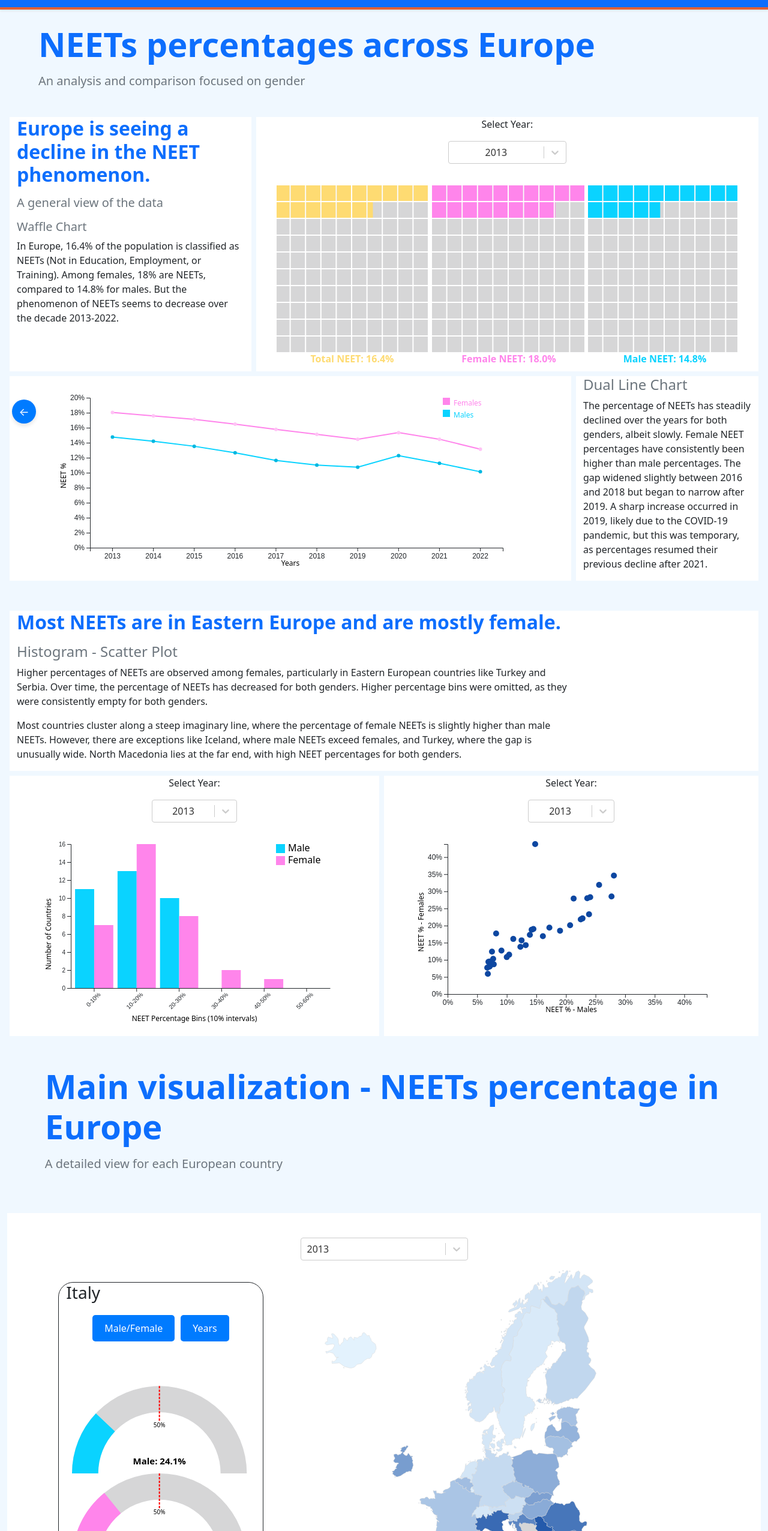
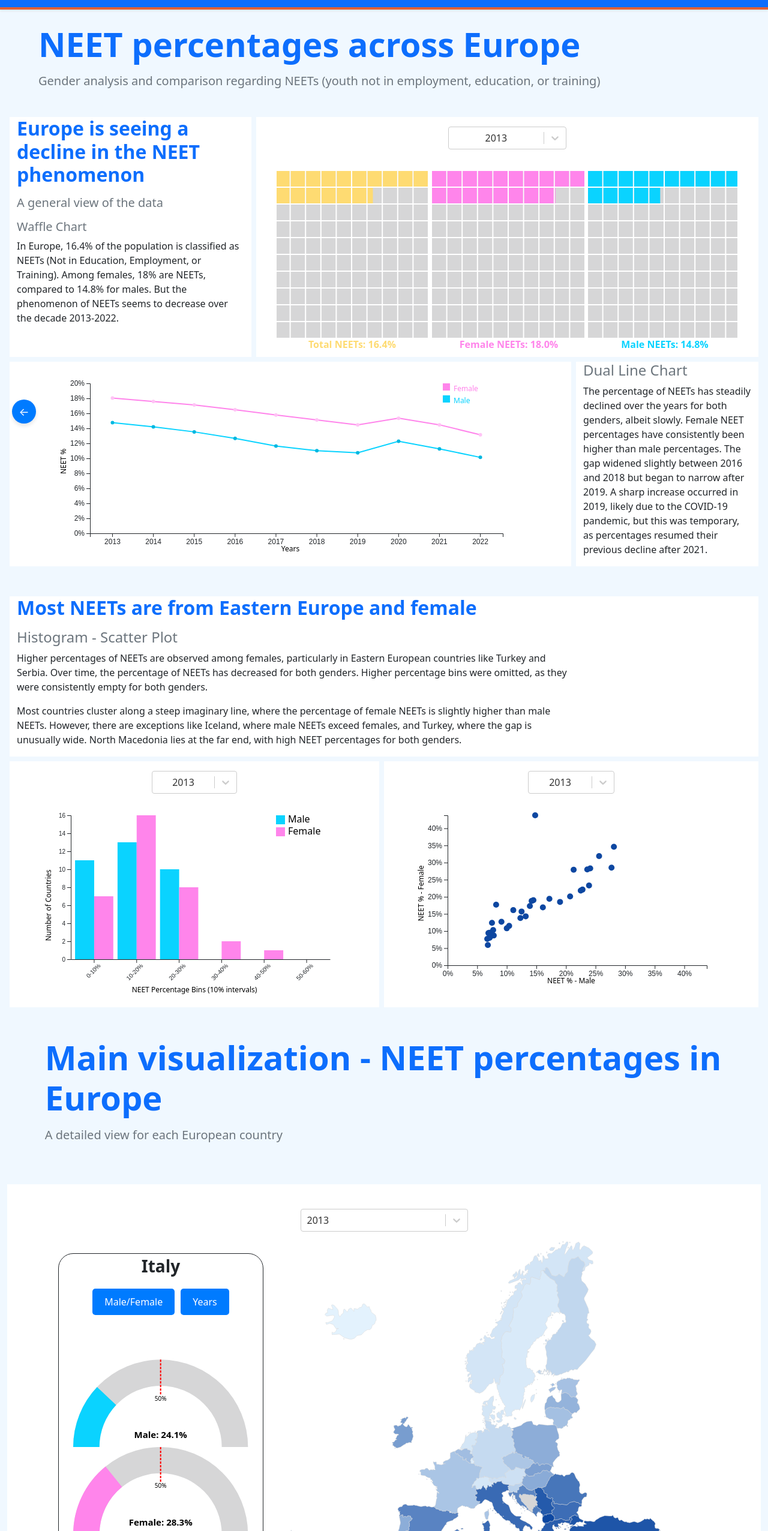
Before and after one commit to Sasmukni/GoodSoupDataVis, a React (Create React App) app: page /#/project/NEET in a window 1280 px wide. Shown: the part 74-2626 px from the top of the page at 60% size. Built offline with nearby package versions, Linux system fonts and the light colour scheme.

Commit message:
small changes over the website

```diff
--- a/src/project/routes/projectHome.js
+++ b/src/project/routes/projectHome.js
@@ -43,7 +43,7 @@ function ProjectHome() {
         <header className="Project-header text-left py-4">
             <div className="col-12">
                 <h1 className="display-4 fw-bold text-primary mb-3">Third-level education rates across Europe</h1>
-                <h2 className="h5 text-secondary mt-3">An analysis and comparison focused on gender</h2>
+                <h2 className="h5 text-secondary mt-3">Gender analysis and comparison regarding third-level education students</h2>
             </div>
         </header>
         <div className="container-fluid my-3">
@@ -91,7 +91,7 @@ function ProjectHome() {
 
             <div className='barrier'></div>
             <div className="col-12 Project-header">
-                <h2 className="display-4 fw-bold text-primary mb-3">Main visualization - Third Grade Students in Europe</h2>
+                <h2 className="display-4 fw-bold text-primary mb-3">Main visualization - Third-level students in Europe</h2>
                 <h3 className="h5 text-secondary mt-3">A detailed view for each European country</h3>
             </div>
             <div className='row'>
@@ -99,7 +99,7 @@ function ProjectHome() {
                     <ChoroplethMap width={window.innerWidth - 0.2 * window.innerWidth} height={window.innerHeight* 3/4} colors={colorsType}/>
                 </div>
                 <div className="container my-3 white border_external_left border_external_right">
-                <h2 className="text-primary fw-bold mb-3">Understanding the data - Tertiary Education</h2>
+                <h2 className="text-primary fw-bold mb-3">Understanding the data - Tertiary education</h2>
                 <p className="text-muted text-start fs-5 px-3">
                 Turkey consistently has the highest number of students, nearly doubling since 2013, far surpassing other European countries. Up to 2019, the United Kingdom ranked second, though its numbers remained stable, potentially due to Brexit. Western European countries generally have more students than Eastern European ones, likely due to larger populations and their appeal to international students.</p>
             </div>
@@ -114,7 +114,7 @@ function ProjectHome() {
             <div className='row white'>
                 <div className='col-3 border_right border_external_left'>
 
-                <h2 className="text-primary fw-bold mb-3">The flow of students in higher education.</h2>
+                <h2 className="text-primary fw-bold mb-3">The flow of students in higher education</h2>
                 <h4 className='text-secondary'>Sankey chart</h4>
                     <p>Turkey has the highest number of students, followed by countries with large populations or those popular with international students, and finally smaller countries. Overall, there are slightly more female students than male students in Europe. The bachelor’s level is the most common education level, followed by master’s, short-cycle, and doctoral levels.
                     </p>
@@ -131,7 +131,7 @@ function ProjectHome() {
                     <BubbleChart colors={colorsType} width={window.innerWidth - 0.3 * window.innerWidth} height={window.innerHeight* 7/10}/>
                 </div>
                 <div className='col-3 border_external_right'>
-                    <h2 className="text-primary fw-bold mb-3">Female Doctoral Students in Europe.</h2>
+                    <h2 className="text-primary fw-bold mb-3">Female doctoral students in Europe</h2>
                     <h4 className='text-secondary'>Bubble chart</h4>
                     <p>Up until 2019, the United Kingdom, Germany, and Turkey had the highest number of female doctoral students. The number of female doctoral students is generally proportional to the population size of each country.</p>
 
@@ -140,7 +140,7 @@ function ProjectHome() {
             <div className='barrier'></div>
             <div className='row white'>
             <div className='col-3 border_right border_external_left'>
-                    <h2 className="text-primary fw-bold mb-3">The ranking of European nations with the most female students.
+                    <h2 className="text-primary fw-bold mb-3">The ranking of European nations according to the number of female students
                     </h2>
                     <h4 className='text-secondary'>Bar chart</h4>
                     <p>Using the average number of female students per country, Turkey leads with almost twice as many as the United Kingdom, which ranks second.
--- a/src/project/routes/subsidiaryPage.js
+++ b/src/project/routes/subsidiaryPage.js
@@ -38,15 +38,15 @@ function SubsidiaryPage() {
     <div className="App">
         <header className=" Project-header text-left py-4">
             <div className='col-12'>
-            <h1 className="display-4 fw-bold text-primary mb-3">NEETs percentages across Europe</h1>
-            <h2 className="h5 text-secondary mt-3">An analysis and comparison focused on gender</h2>
+            <h1 className="display-4 fw-bold text-primary mb-3">NEET percentages across Europe</h1>
+            <h2 className="h5 text-secondary mt-3">Gender analysis and comparison regarding NEETs (youth not in employment, education, or training)</h2>
             </div>
         </header>
         <div className="container-fluid my-3">
 
             <div className='row white'>
                 <div className='col-4 border_right border_external_left'>
-                <h2 className="text-primary fw-bold mb-3">Europe is seeing a decline in the NEET phenomenon.</h2>
+                <h2 className="text-primary fw-bold mb-3">Europe is seeing a decline in the NEET phenomenon</h2>
                 <h3 className="h5 text-secondary mt-3">A general view of the data</h3>
                 <h3 className="h5 text-secondary mt-3">Waffle Chart</h3>
                 <p>In Europe, 16.4% of the population is classified as NEETs (Not in Education, Employment, or Training). Among females, 18% are NEETs, compared to 14.8% for males. But the phenomenon of NEETs seems to decrease over the decade 2013-2022.</p>
@@ -69,7 +69,7 @@ function SubsidiaryPage() {
             <div className='row white'>
                 <div className='col-12 border_external_left border_external_right'>
                 <div className='col-9'>
-                    <h2 className="text-primary fw-bold mb-3">Most NEETs are in Eastern Europe and are mostly female.</h2>
+                    <h2 className="text-primary fw-bold mb-3">Most NEETs are from Eastern Europe and female</h2>
                     <h4 className='text-secondary'>Histogram - Scatter Plot</h4>
                     <p>Higher percentages of NEETs are observed among females, particularly in Eastern European countries like Turkey and Serbia. Over time, the percentage of NEETs has decreased for both genders. Higher percentage bins were omitted, as they were consistently empty for both genders.</p>
                     <p>Most countries cluster along a steep imaginary line, where the percentage of female NEETs is slightly higher than male NEETs. However, there are exceptions like Iceland, where male NEETs exceed females, and Turkey, where the gap is unusually wide. North Macedonia lies at the far end, with high NEET percentages for both genders.</p>
@@ -85,7 +85,7 @@ function SubsidiaryPage() {
             </div>
             <div className='barrier'></div>
             <div className="col-12 Project-header">
-                <h2 className="display-4 fw-bold text-primary mb-3">Main visualization - NEETs percentage in Europe</h2>
+                <h2 className="display-4 fw-bold text-primary mb-3">Main visualization - NEET percentages in Europe</h2>
                 <h3 className="h5 text-secondary mt-3">A detailed view for each European country</h3>
             </div>
             <div className='row'>
@@ -100,7 +100,7 @@ function SubsidiaryPage() {
             <div className='barrier'></div>
             <div className='row white'>
                 <div className='col-3 border_right border_external_left'>
-                    <h2 className="text-primary fw-bold mb-3">Turkey has the greatest gender imbalance among NEETs.</h2>
+                    <h2 className="text-primary fw-bold mb-3">Turkey has the greatest gender imbalance among NEETs</h2>
                     <h4 className='text-secondary'>Multiple Stacked Bar Chart
                     </h4>
                     <p>North Macedonia has the highest overall NEET percentage relative to its population, while Turkey has the largest percentage of female NEETs, with a significant gender imbalance. Northern European countries are more balanced and have smaller NEET percentages for both genders.</p>
--- a/src/project/visualizations/AlluvialChart.js
+++ b/src/project/visualizations/AlluvialChart.js
@@ -87,7 +87,7 @@ const yearOptions = [
     {label : 2021, value: data2021},
     {label : 2022, value: data2022}
 ];
-const [topSelected, setTopSelected] = useState(data2022);
+const [topSelected, setTopSelected] = useState(data2013);
 
 const svgRef = useRef();
 const tooltipRef = useRef();
--- a/src/project/visualizations/DualLineChart.js
+++ b/src/project/visualizations/DualLineChart.js
@@ -131,8 +131,8 @@ export default function DualLineChart({
       .attr("transform", `translate(${width - marginRight - 100}, ${marginTop})`);
 
     const legendData = [
-      { label: "Females", color: colors["Females"] },
-      { label: "Males", color: colors["Males"] }
+      { label: "Female", color: colors["Females"] },
+      { label: "Male", color: colors["Males"] }
     ];
 
     legend.selectAll(".legend-item")
--- a/src/project/visualizations/Histogram.js
+++ b/src/project/visualizations/Histogram.js
@@ -153,8 +153,7 @@ export default function Histogram({
 
   return (
     <div style={{ textAlign: "center" }}>
-      <label htmlFor="year-select">Select Year: </label>
-        <div className='container my-3 filters-bar d-flex justify-content-center gap-3'>
+      <div className='container my-3 filters-bar d-flex justify-content-center gap-3'>
       <Select
           style={{ marginBottom: '10px' }}
           className={window.innerWidth > 1024 ? "w-25" : "w-50"}
--- a/src/project/visualizations/MapSubsectionNEET.js
+++ b/src/project/visualizations/MapSubsectionNEET.js
@@ -20,14 +20,12 @@ export default function MapSubsectionNEET({
 
     return (
 
-    <div>
-        <h3>{nation}</h3>
+    <div style={{
+        textAlign: "center",
+      }}>
+        <h3 className="fw-bold mb-3 mt-1">{nation}</h3>
         {data.length?
         <>
-        {/*<div>
-            <button onClick={() => setCategory("Gauge")}>Male/Female</button>
-            <button onClick={() => setCategory("Slope")}>Years</button>
-        </div>*/}
         <div style={{ display: "flex", gap: "10px", justifyContent: "center", margin: "20px 0" }}>
             <button
                 style={{
--- a/src/project/visualizations/MultipleStackedBarChart.js
+++ b/src/project/visualizations/MultipleStackedBarChart.js
@@ -59,8 +59,8 @@ export default function StackedMultipleBarPlot({
       .call(d3.axisLeft(y));
 
     const categories = [
-      { key: "tot_females", label: "Females", color: colors["Females"], offset: femaleOffset },
-      { key: "tot_males", label: "Males", color: colors["Males"], offset: marginLeft + xScale(maxTotal) + 20 }
+      { key: "tot_females", label: "Female", color: colors["Females"], offset: femaleOffset },
+      { key: "tot_males", label: "Male", color: colors["Males"], offset: marginLeft + xScale(maxTotal) + 20 }
     ];
 
     categories.forEach(group => {
@@ -102,8 +102,7 @@ export default function StackedMultipleBarPlot({
   return (
     <>
       <div style={{ textAlign: "center" }}>
-        <label htmlFor="year-select">Select Year: </label>
-          <div className='container my-3 filters-bar d-flex justify-content-center gap-3'>
+        <div className='container my-3 filters-bar d-flex justify-content-center gap-3'>
         <Select
           style={{ marginBottom: '10px' }}
           className={window.innerWidth > 1024 ? "w-25" : "w-50"}
--- a/src/project/visualizations/ScatterPlot.js
+++ b/src/project/visualizations/ScatterPlot.js
@@ -54,7 +54,7 @@ export default function ScatterPlot({
       .attr("y", height)
       .attr("text-anchor", "middle")
       .style("font-size", "12px")
-      .text("NEET % - Males");
+      .text("NEET % - Male");
 
     svg.append("text")
       .attr("x", -height / 2)
@@ -62,7 +62,7 @@ export default function ScatterPlot({
       .attr("transform", "rotate(-90)")
       .attr("text-anchor", "middle")
       .style("font-size", "12px")
-      .text("NEET % - Females");
+      .text("NEET % - Female");
 
     const circles = svg.selectAll("circle")
       .data(filteredData)
@@ -91,7 +91,7 @@ export default function ScatterPlot({
           .style("border-radius", "5px")
           .style("pointer-events", "none")
           .style("opacity", 1)
-          .html( `${d.nation}: Males ${d.tot_males}%, Females ${d.tot_females}%`)
+          .html( `${d.nation}: Male ${d.tot_males}%, Female ${d.tot_females}%`)
           .style("left", `${event.pageX + 10}px`)
           .style("top", `${event.pageY - 20}px`);
       })
@@ -108,7 +108,6 @@ export default function ScatterPlot({
   return (
     <div>
       <div style={{ textAlign: "center" }}>
-        <label htmlFor="year-select">Select Year: </label>
         <div className='container my-3 filters-bar d-flex justify-content-center gap-3'>
           <Select
             style={{ marginBottom: '10px' }}
--- a/src/project/visualizations/SlopeChart.js
+++ b/src/project/visualizations/SlopeChart.js
@@ -131,7 +131,7 @@ export default function SlopeChart({
       .attr("x", legendX + 10)
       .attr("y", legendY)
       .attr("dy", "0.35em")
-      .text("Males");
+      .text("Male");
 
     svg.append("circle")
       .attr("cx", legendX)
@@ -143,7 +143,7 @@ export default function SlopeChart({
       .attr("x", legendX + 10)
       .attr("y", legendY + 20)
       .attr("dy", "0.35em")
-      .text("Females");
+      .text("Female");
   }, [selectedNation, leftYear, rightYear, width, height, marginTop, marginBottom, marginLeft, marginRight, colors]);
 
   return (
--- a/src/project/visualizations/WaffleChart.js
+++ b/src/project/visualizations/WaffleChart.js
@@ -90,15 +90,14 @@ export default function WaffleChart({
         .text(`${label}: ${percentage.toFixed(1)}%`);
     };
 
-    createWaffle(maleFullSquares, malePartialSquare, malePercentage, totalSquares, (2 * width) / 3 + 7, colors["Males"], "Male NEET");
-    createWaffle(femaleFullSquares, femalePartialSquare, femalePercentage, totalSquares, width / 3 + 3, colors["Females"], "Female NEET");
-    createWaffle(totalFullSquares, totalPartialSquare, totalPercentage, totalSquares, marginLeft - 12, colors["Full time"], "Total NEET");
+    createWaffle(maleFullSquares, malePartialSquare, malePercentage, totalSquares, (2 * width) / 3 + 7, colors["Males"], "Male NEETs");
+    createWaffle(femaleFullSquares, femalePartialSquare, femalePercentage, totalSquares, width / 3 + 3, colors["Females"], "Female NEETs");
+    createWaffle(totalFullSquares, totalPartialSquare, totalPercentage, totalSquares, marginLeft - 12, colors["Full time"], "Total NEETs");
   }, [data, width, height, marginTop, marginRight, marginBottom, marginLeft, colors, grayColor, rows, columns]);
 
   return (
     <div>
       <div style={{ textAlign: "center" }}>
-        <label htmlFor="year-select">Select Year: </label>
         <div className='container my-3 filters-bar d-flex justify-content-center gap-3'>
         <Select
           style={{ marginBottom: '10px' }}
--- a/src/routes/home.js
+++ b/src/routes/home.js
@@ -18,7 +18,7 @@ function Home() {
         <header className="App-header py-0">
           <div class="jumbotron jumbotron-fluid-students">
             <div class="container">
-              <h1 className="display-4 fw-bold text-primary">Gender differences in third-level education rates and NEETs percentages in Europe</h1>
+              <h1 className="display-4 fw-bold text-primary">Gender differences in third-level education rates and NEET percentages in Europe</h1>
               <p className="lead text-secondary">By <Link to="/aboutus" style={{ textDecoration: 'none' }}><b>Good Soup</b></Link></p>
               {<p class="lead">
                 <div class="btn btn-primary btn-lg" onClick={goToProjects} to="/project">Check out our project!</div>
@@ -32,8 +32,8 @@ function Home() {
                 <Link to="/project" style={{ textDecoration: 'none' }}>
                 <div class="card shadow-sm p-4">
                   <div class="card-body">
-                    <h3 class="card-title text-primary fw-semibold mb-4">Third-level Education</h3>
-                    <p class="card-text text-secondary">In Europe comparison of the trends regarding third-level education</p>
+                    <h3 class="card-title text-primary fw-semibold mb-4">Third-level education rates across Europe</h3>
+                    <p class="card-text text-secondary">Gender analysis and comparison regarding third-level education students</p>
                   </div>
                 </div>
                 </Link>
@@ -43,8 +43,8 @@ function Home() {
                 <Link to="/project/NEET" style={{ textDecoration: 'none' }}>
                 <div class="card shadow-sm p-4">
                   <div class="card-body">
-                    <h3 class="card-title text-primary fw-semibold mb-4">Neets in Europe</h3>
-                    <p class="card-text text-secondary">In Europe comparison of the trends regarding neets</p>
+                    <h3 class="card-title text-primary fw-semibold mb-4">NEET percentages across Europe</h3>
+                    <p class="card-text text-secondary">Gender analysis and comparison regarding NEETs (youth not in employment, education, or training)</p>
                   </div>
                 </div>
                 </Link>
```
